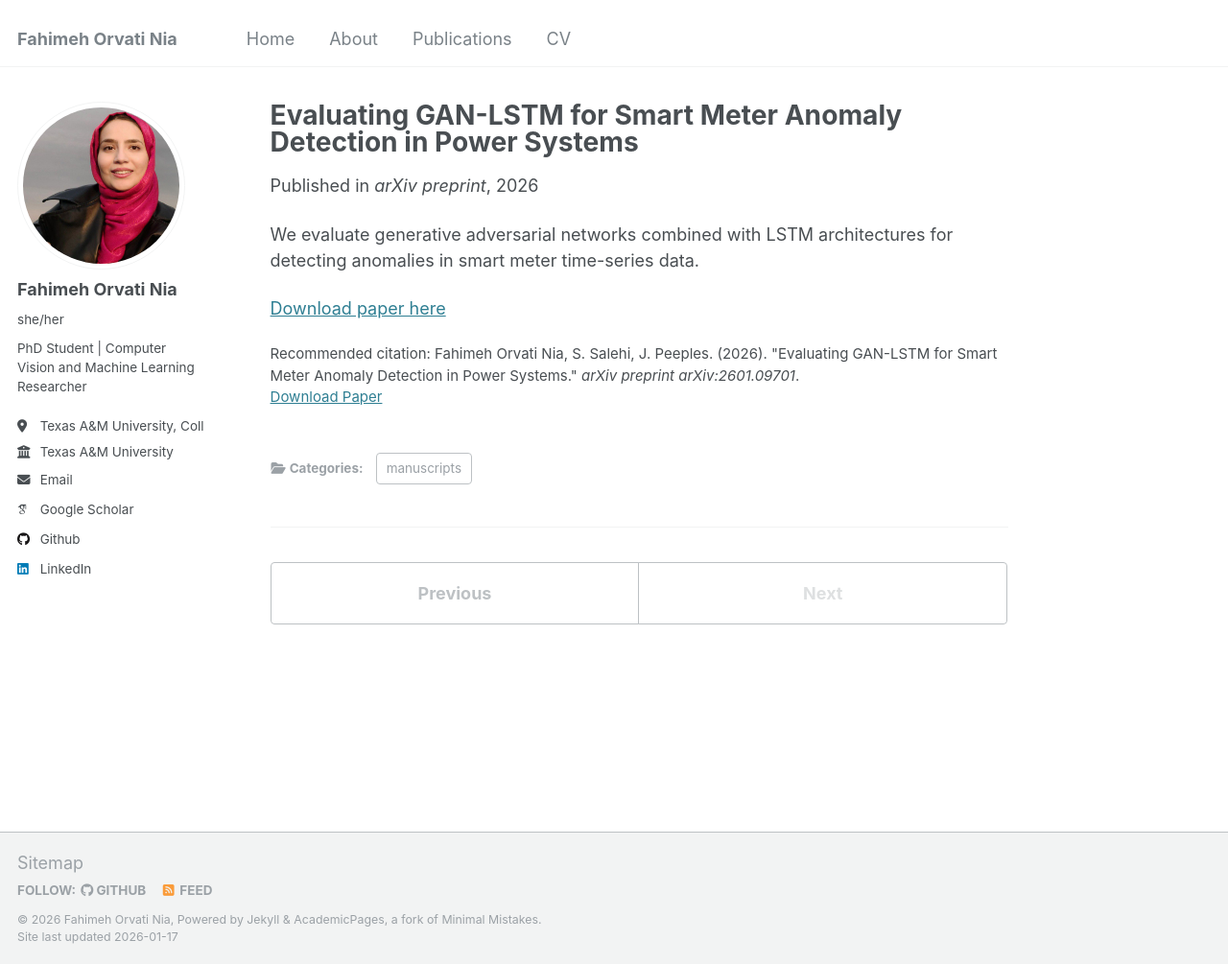
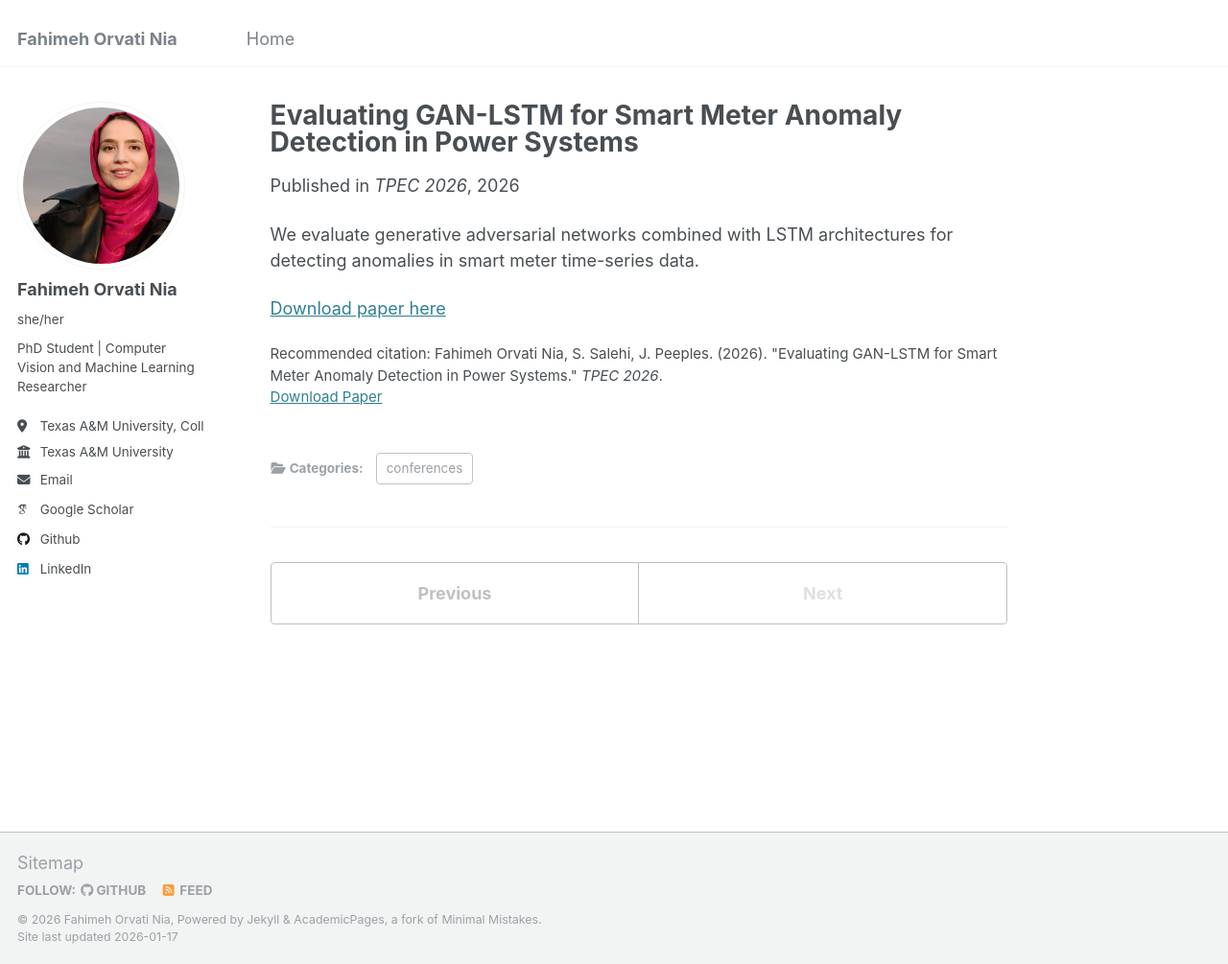
Before and after one commit to fahimehorvatinia/fahimehorvatinia.github.io, a Jekyll site: the page built from _publications/2026-01-01-gan-lstm-anomaly.md, in a window 1280 px wide and 1005 px high. Shown: the whole window at 96% size. Built offline with Jekyll 4.4.1, drawn with Linux system fonts in a browser that asks for light colours; some web fonts are replaced.

```diff
--- a/_data/navigation.yml
+++ b/_data/navigation.yml
@@ -1,9 +1,3 @@
 main:
   - title: "Home"
     url: /
-  - title: "About"
-    url: /aboutme/
-  - title: "Publications"
-    url: /publications/
-  - title: "CV"
-    url: /cv/
--- a/_layouts/home.html
+++ b/_layouts/home.html
@@ -1 +1 @@
-![Welcome Image](assets/images/welcome.jpg)
+{{ content }}
--- a/_publications/2026-01-01-gan-lstm-anomaly.md
+++ b/_publications/2026-01-01-gan-lstm-anomaly.md
@@ -1,13 +1,13 @@
 ---
 title: "Evaluating GAN-LSTM for Smart Meter Anomaly Detection in Power Systems"
 collection: publications
-category: manuscripts
+category: conferences
 permalink: /publication/2026-01-01-gan-lstm-anomaly
 excerpt: 'We evaluate GAN-LSTM models for detecting anomalies in smart meter data.'
 date: 2026-01-01
-venue: 'arXiv preprint'
+venue: 'TPEC 2026'
 paperurl: 'https://arxiv.org/abs/2601.09701'
-citation: 'Fahimeh Orvati Nia, S. Salehi, J. Peeples. (2026). &quot;Evaluating GAN-LSTM for Smart Meter Anomaly Detection in Power Systems.&quot; <i>arXiv preprint arXiv:2601.09701</i>.'
+citation: 'Fahimeh Orvati Nia, S. Salehi, J. Peeples. (2026). &quot;Evaluating GAN-LSTM for Smart Meter Anomaly Detection in Power Systems.&quot; <i>TPEC 2026</i>.'
 ---
 
 We evaluate generative adversarial networks combined with LSTM architectures for detecting anomalies in smart meter time-series data.
```
Also changed, not shown: README.md (+103 -9 lines), _publications/2025-10-01-neighborhood-feature-pooling.md (+2 -2 lines), images/README_IMAGES.md (added, +10 -0 lines), images/agricultural_imaging.jpg (added), images/gan_anomaly.jpg (added), images/pedestrian_prediction.jpg (added), images/remote_sensing.jpg (added), 1 other file.
